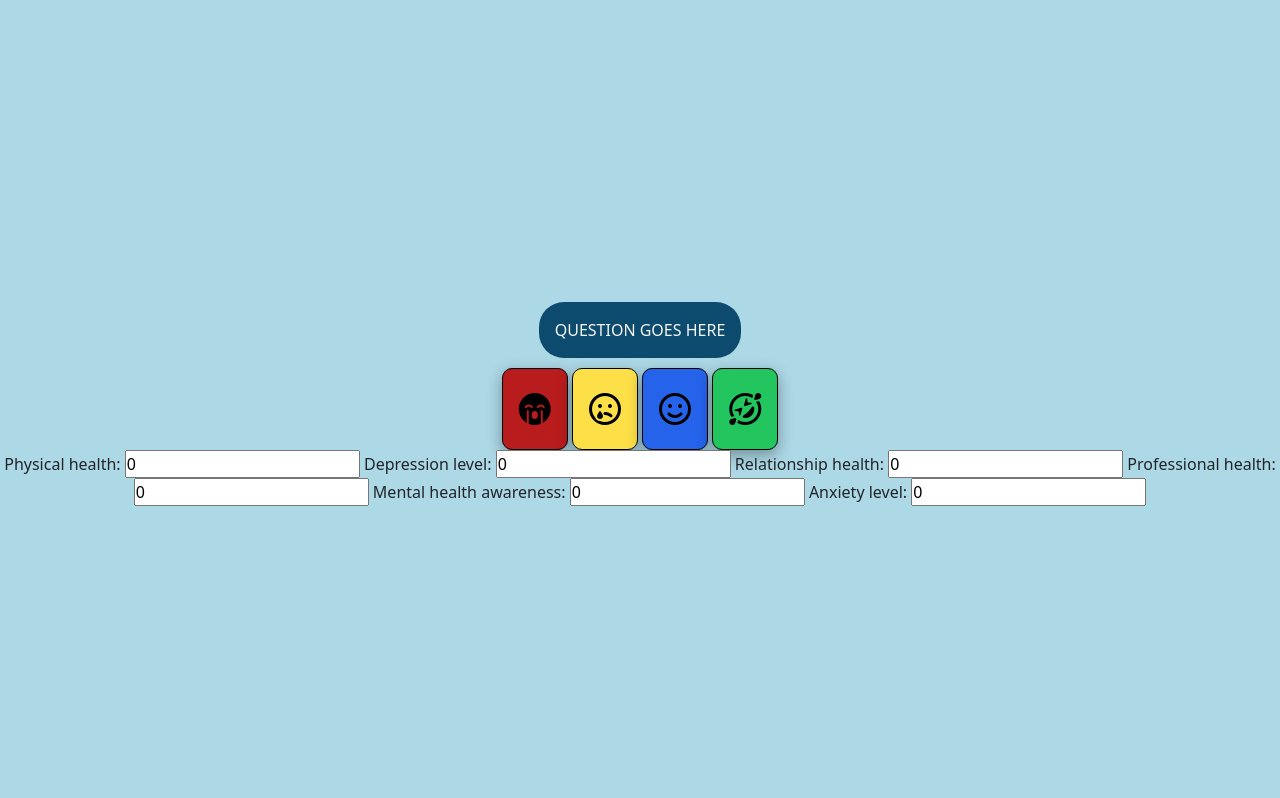
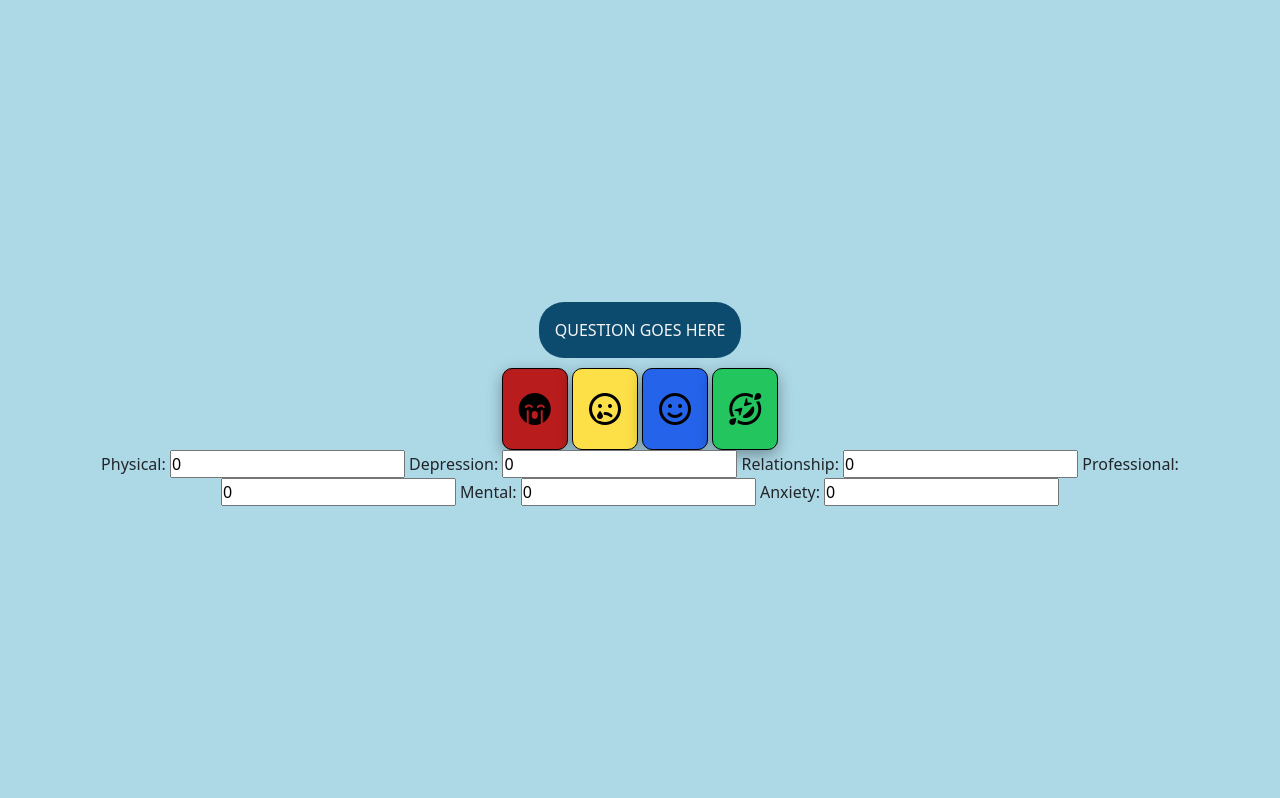
Before and after one commit to B-Mohammed2/wellmentor, a Django app: page /survey in a window 1280 px wide. Shown: the part 57-855 px from the top of the page. Run offline with Django 4.2, Linux system fonts and the light colour scheme; some libraries are stand-ins or nearby versions.

Commit message:
Updated DB structure

```diff
--- a/profiles/admin.py
+++ b/profiles/admin.py
@@ -7,9 +7,9 @@ from .models import UserProfile
 class ProfileInline(admin.StackedInline):
 
     model = UserProfile
-    readonly_fields = ('physical_health', 'depression_level',
-    'relationship_health', 'mental_health_awareness', 'professional_health',
-    'anxiety_level')
+    readonly_fields = ('physical', 'depression',
+    'relationship', 'mental', 'professional',
+    'anxiety')
 
 
 class UserAdmin(admin.ModelAdmin):
--- a/profiles/forms.py
+++ b/profiles/forms.py
@@ -6,10 +6,10 @@ class UserProfileForm(forms.ModelForm):
     class Meta:
         model = UserProfile
         fields = [
-            'physical_health',
-            'depression_level',
-            'relationship_health',
-            'professional_health',
-            'mental_health_awareness',
-            'anxiety_level'
+            'physical',
+            'depression',
+            'relationship',
+            'professional',
+            'mental',
+            'anxiety'
         ]
--- a/profiles/models.py
+++ b/profiles/models.py
@@ -13,22 +13,22 @@ class UserProfile(models.Model):
 
     user = models.OneToOneField(User, null=True, on_delete=models.CASCADE)
     bio = models.TextField(blank=True)
-    physical_health = models.DecimalField(
+    physical = models.DecimalField(
         max_digits=5, decimal_places=2, default=0,
         validators=[MinValueValidator(0), MaxValueValidator(100)])
-    depression_level = models.DecimalField(
+    depression = models.DecimalField(
         max_digits=5, decimal_places=2, default=0,
         validators=[MinValueValidator(0), MaxValueValidator(100)])
-    relationship_health = models.DecimalField(
+    relationship = models.DecimalField(
         max_digits=5, decimal_places=2, default=0,
         validators=[MinValueValidator(0), MaxValueValidator(100)])
-    professional_health = models.DecimalField(
+    professional = models.DecimalField(
         max_digits=5, decimal_places=2, default=0,
         validators=[MinValueValidator(0), MaxValueValidator(100)])
-    mental_health_awareness = models.DecimalField(
+    mental = models.DecimalField(
         max_digits=5, decimal_places=2, default=0,
         validators=[MinValueValidator(0), MaxValueValidator(100)])
-    anxiety_level = models.DecimalField(
+    anxiety = models.DecimalField(
         max_digits=5, decimal_places=2, default=0,
         validators=[MinValueValidator(0), MaxValueValidator(100)])
 
@@ -36,42 +36,41 @@ class UserProfile(models.Model):
     def __str__(self):
         return str(self.user)
 
-    def calculate_physical_health(self):
+    def calculate_physical_level(self):
         calculated_value = 10 * 10
-        self.physical_health = calculated_value
+        self.physical = calculated_value
         self.save()
         return calculated_value
 
     def calculate_depression_level(self):
         calculated_value = 10 * 10
-        self.physical_health = calculated_value
+        self.depression = calculated_value
         self.save()
         return calculated_value
 
-    def calculate_relationship_health(self):
+    def calculate_relationship_level(self):
         calculated_value = 10 * 10
-        self.social_health = calculated_value
+        self.relationship = calculated_value
         self.save()
-        calculated_value = 10 * 10
         return calculated_value
 
-    def calculate_professional_health(self):
+    def calculate_professional_level(self):
         calculated_value = 10 * 10
-        self.professional_health = calculated_value
+        self.professional = calculated_value
         self.save()
 
         return calculated_value
 
-    def calculate_mental_health_awareness(self):
+    def calculate_mental_level(self):
         calculated_value = 10 * 10
-        self.professional_health = calculated_value
+        self.mental = calculated_value
         self.save()
 
         return calculated_value
 
     def calculate_anxiety_level(self):
         calculated_value = 10 * 10
-        self.emotional_health = calculated_value
+        self.anxiety = calculated_value
         self.save()
         return calculated_value
 
--- a/survey/templates/survey/results.html
+++ b/survey/templates/survey/results.html
@@ -5,7 +5,6 @@
 
 {% block extra_css %}
 <link rel="stylesheet" href="{% static 'css/results.css' %}" />
-<link href="https://maxcdn.bootstrapcdn.com/bootstrap/4.5.2/css/bootstrap.min.css" rel="stylesheet">
 {% endblock %}
 
 {% block extra_title %}Results{%endblock %}
```
Also changed, not shown: survey/static/css/home.css (+19 -16 lines), db.sqlite3, profiles/migrations/0004_remove_userprofile_anxiety_level_and_more.py (added).
